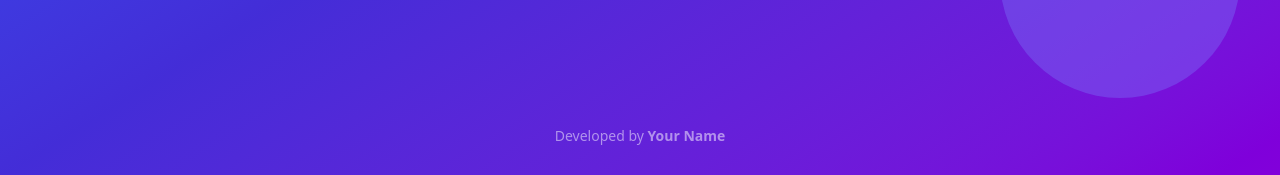
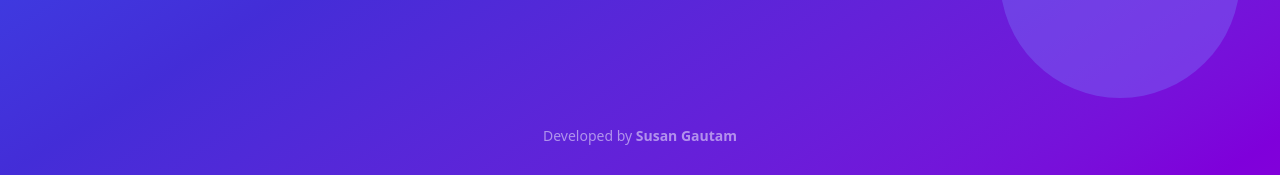
Before and after one commit to offsusangautam/gpa-calculator, a React (Vite) app: page / in a window 1280 px wide. Shown: the part 622-797 px from the top of the page. Built offline with nearby package versions, Linux system fonts and the light colour scheme; the HTML template or start-up script is replaced by a standard one.

Commit message:
Developed

```diff
--- a/src/App.jsx
+++ b/src/App.jsx
@@ -72,7 +72,7 @@ const LandingPage = ({ onStart }) => (
     </button>
 
     <footer className="absolute bottom-8 text-sm opacity-50">
-      Developed by <span className="font-semibold">Your Name</span>
+      Developed by <span className="font-semibold">Susan Gautam</span>
     </footer>
   </section>
 );
```
